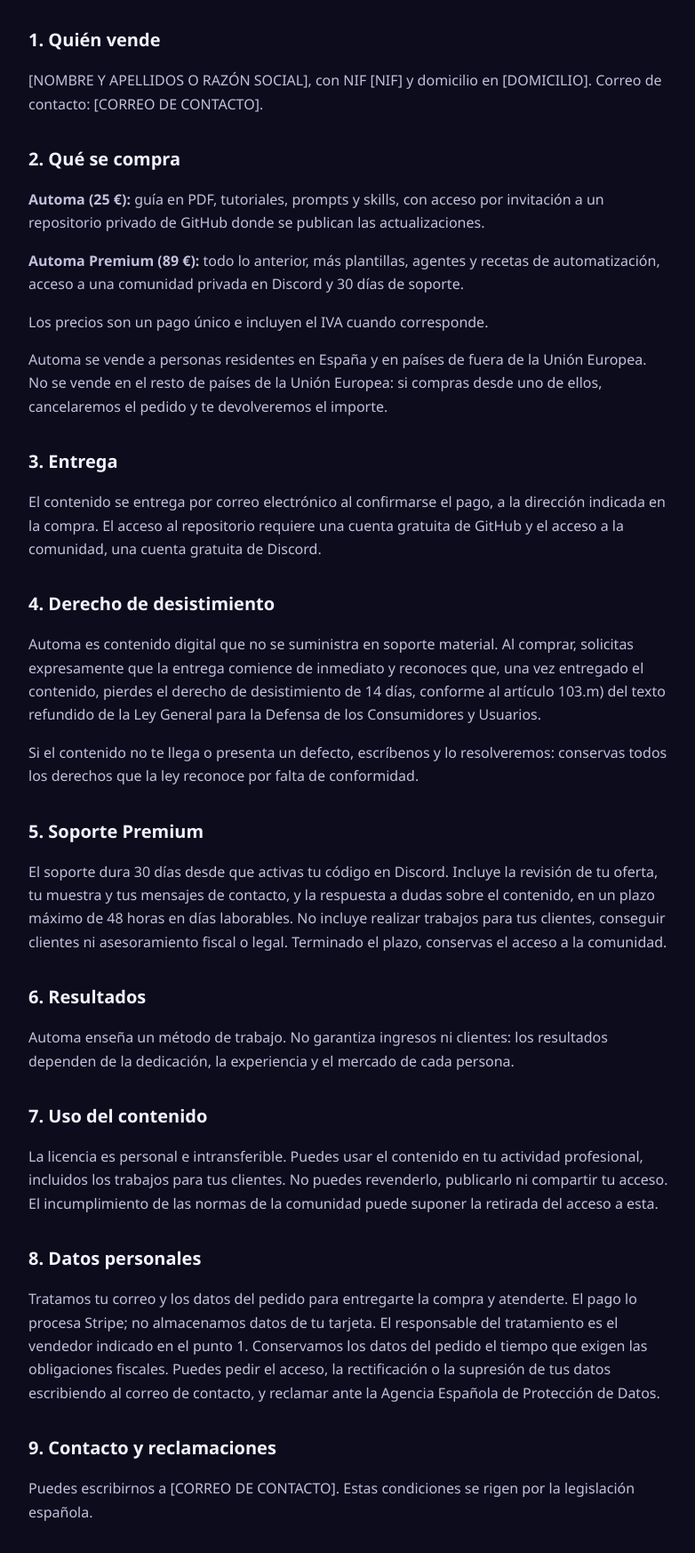
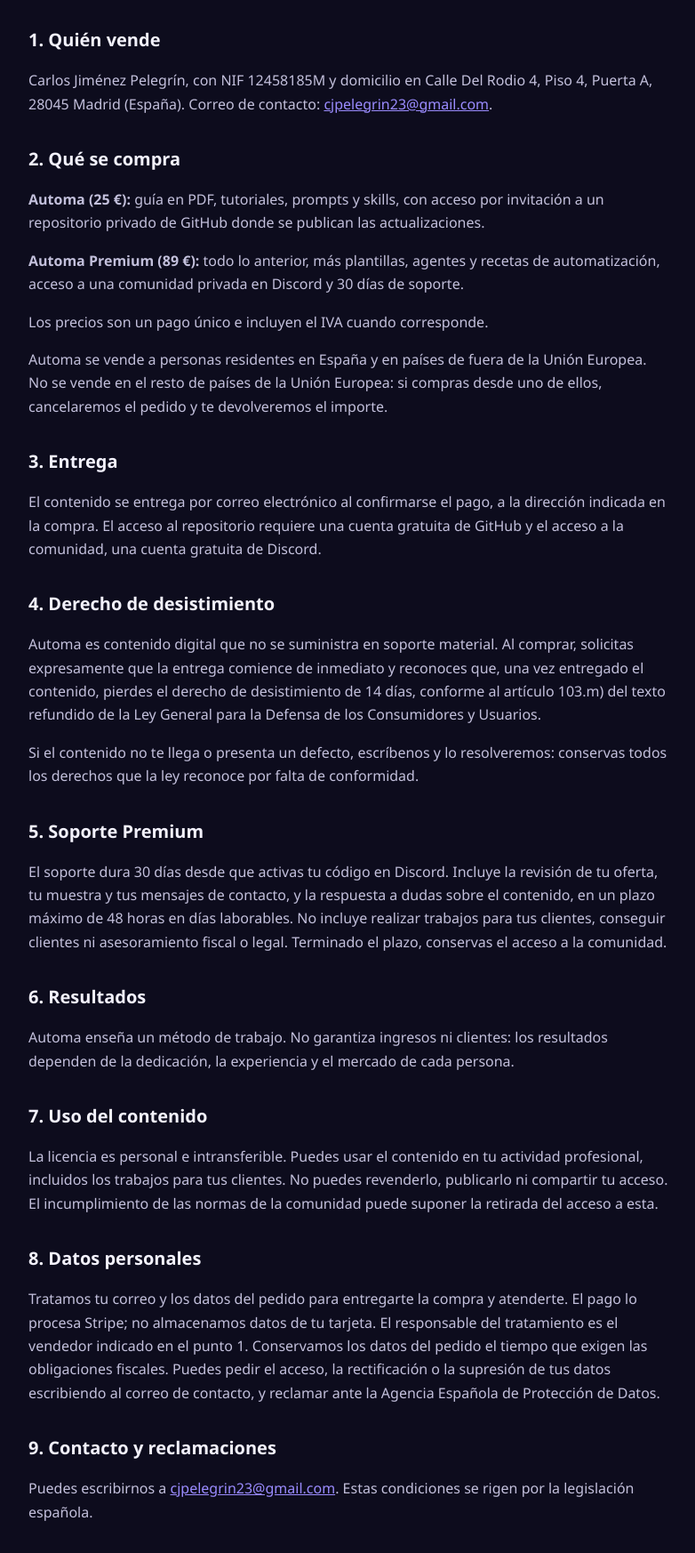
Before and after one commit to inigo-iza-alonso/automa, a plain HTML site: page condiciones.html in a window 1280 px wide. Shown: the part 146-1892 px from the top of the page at 89% size, without its empty margins (248-1030 px from the left). Drawn offline with Linux system fonts and the light colour scheme.

Commit message:
Datos del vendedor y correo de contacto

```diff
--- a/condiciones.html
+++ b/condiciones.html
@@ -21,7 +21,7 @@
   <h1>Condiciones de compra</h1>
 
   <h2>1. Quién vende</h2>
-  <p>[NOMBRE Y APELLIDOS O RAZÓN SOCIAL], con NIF [NIF] y domicilio en [DOMICILIO]. Correo de contacto: [CORREO DE CONTACTO].</p>
+  <p>Carlos Jiménez Pelegrín, con NIF 12458185M y domicilio en Calle Del Rodio 4, Piso 4, Puerta A, 28045 Madrid (España). Correo de contacto: <a href="mailto:cjpelegrin23@gmail.com">cjpelegrin23@gmail.com</a>.</p>
 
   <h2>2. Qué se compra</h2>
   <p><strong>Automa (25 €):</strong> guía en PDF, tutoriales, prompts y skills, con acceso por invitación a un repositorio privado de GitHub donde se publican las actualizaciones.</p>
@@ -49,7 +49,7 @@
   <p>Tratamos tu correo y los datos del pedido para entregarte la compra y atenderte. El pago lo procesa Stripe; no almacenamos datos de tu tarjeta. El responsable del tratamiento es el vendedor indicado en el punto 1. Conservamos los datos del pedido el tiempo que exigen las obligaciones fiscales. Puedes pedir el acceso, la rectificación o la supresión de tus datos escribiendo al correo de contacto, y reclamar ante la Agencia Española de Protección de Datos.</p>
 
   <h2>9. Contacto y reclamaciones</h2>
-  <p>Puedes escribirnos a [CORREO DE CONTACTO]. Estas condiciones se rigen por la legislación española.</p>
+  <p>Puedes escribirnos a <a href="mailto:cjpelegrin23@gmail.com">cjpelegrin23@gmail.com</a>. Estas condiciones se rigen por la legislación española.</p>
 </main>
 </body>
 </html>
```
Also changed, not shown: gracias.html (+1 -1 lines).
